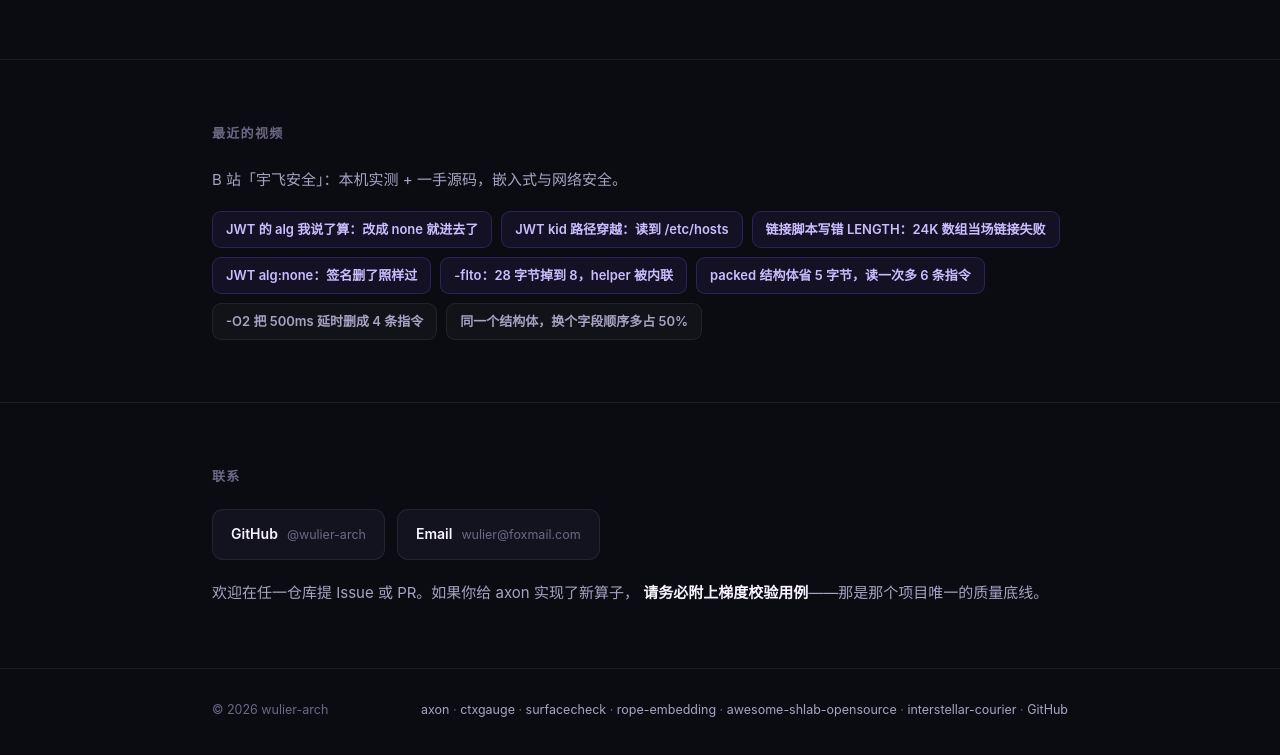
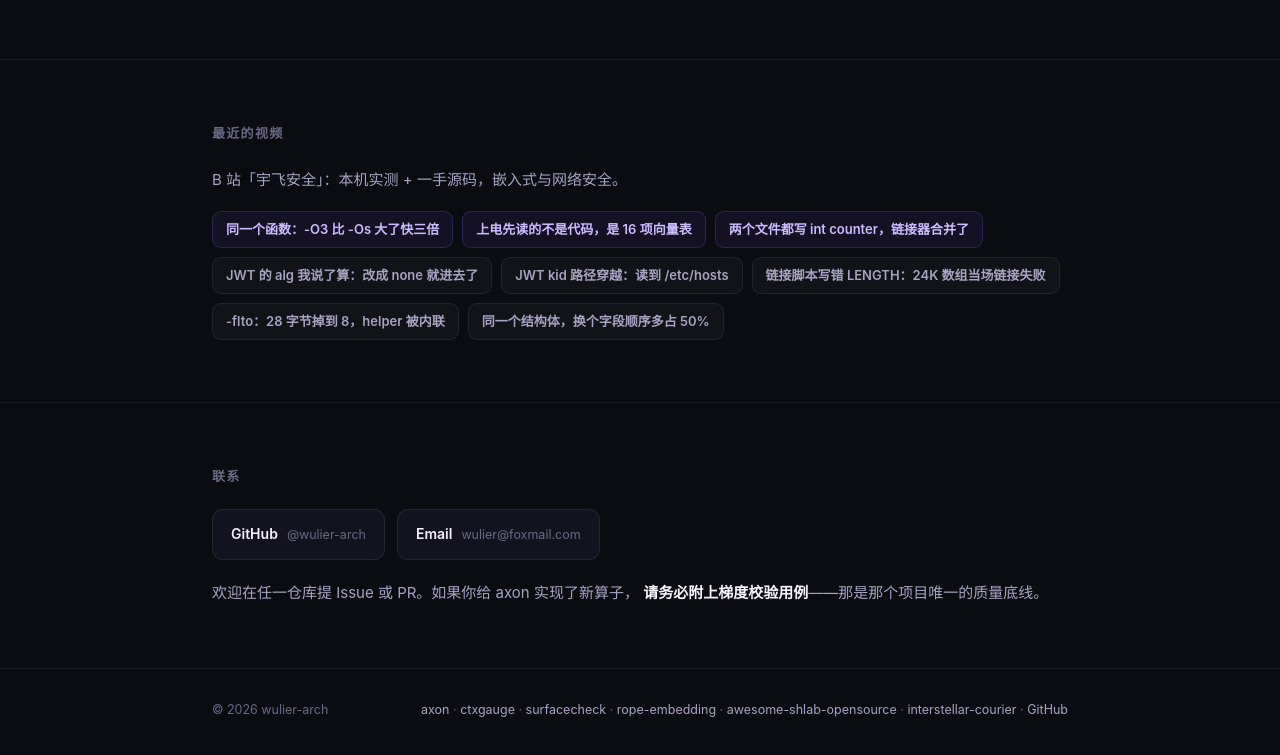
Before and after one commit to wulier-arch/wulier-arch.github.io, a plain HTML site: page index.html in a window 1280 px wide. Shown: the part 2759-3514 px from the top of the page. Drawn offline with Linux system fonts and the light colour scheme.

Commit message:
docs: 首页最近视频换成 11-25 两条（O3 体积 + 向量表）

```diff
--- a/index.html
+++ b/index.html
@@ -358,13 +358,13 @@
           B 站「宇飞安全」：本机实测 + 一手源码，嵌入式与网络安全。
         </p>
         <div class="chips">
-          <a class="chip hi" href="https://www.bilibili.com/video/BV1HYyBzgEDk">JWT 的 alg 我说了算：改成 none 就进去了</a>
-          <a class="chip hi" href="https://www.bilibili.com/video/BV1qKy7zMEHz">JWT kid 路径穿越：读到 /etc/hosts</a>
-          <a class="chip hi" href="https://www.bilibili.com/video/BV1Frsq6TEir">链接脚本写错 LENGTH：24K 数组当场链接失败</a>
-          <a class="chip hi" href="https://www.bilibili.com/video/BV1Trs16uEoc">JWT alg:none：签名删了照样过</a>
-          <a class="chip hi" href="https://www.bilibili.com/video/BV1DSsM6MEn1">-flto：28 字节掉到 8，helper 被内联</a>
-          <a class="chip hi" href="https://www.bilibili.com/video/BV1jcsc6ZEqQ">packed 结构体省 5 字节，读一次多 6 条指令</a>
-          <a class="chip" href="https://www.bilibili.com/video/BV1Xxsn6GE54">-O2 把 500ms 延时删成 4 条指令</a>
+          <a class="chip hi" href="https://www.bilibili.com/video/BV1EkyBzPE35">同一个函数：-O3 比 -Os 大了快三倍</a>
+          <a class="chip hi" href="https://www.bilibili.com/video/BV1YuyBzdE18">上电先读的不是代码，是 16 项向量表</a>
+          <a class="chip hi" href="https://www.bilibili.com/video/BV1E3ydzEEU7">两个文件都写 int counter，链接器合并了</a>
+          <a class="chip" href="https://www.bilibili.com/video/BV1HYyBzgEDk">JWT 的 alg 我说了算：改成 none 就进去了</a>
+          <a class="chip" href="https://www.bilibili.com/video/BV1qKy7zMEHz">JWT kid 路径穿越：读到 /etc/hosts</a>
+          <a class="chip" href="https://www.bilibili.com/video/BV1Frsq6TEir">链接脚本写错 LENGTH：24K 数组当场链接失败</a>
+          <a class="chip" href="https://www.bilibili.com/video/BV1DSsM6MEn1">-flto：28 字节掉到 8，helper 被内联</a>
           <a class="chip" href="https://www.bilibili.com/video/BV18dWB6QEw5">同一个结构体，换个字段顺序多占 50%</a>
         </div>
       </div>
```
